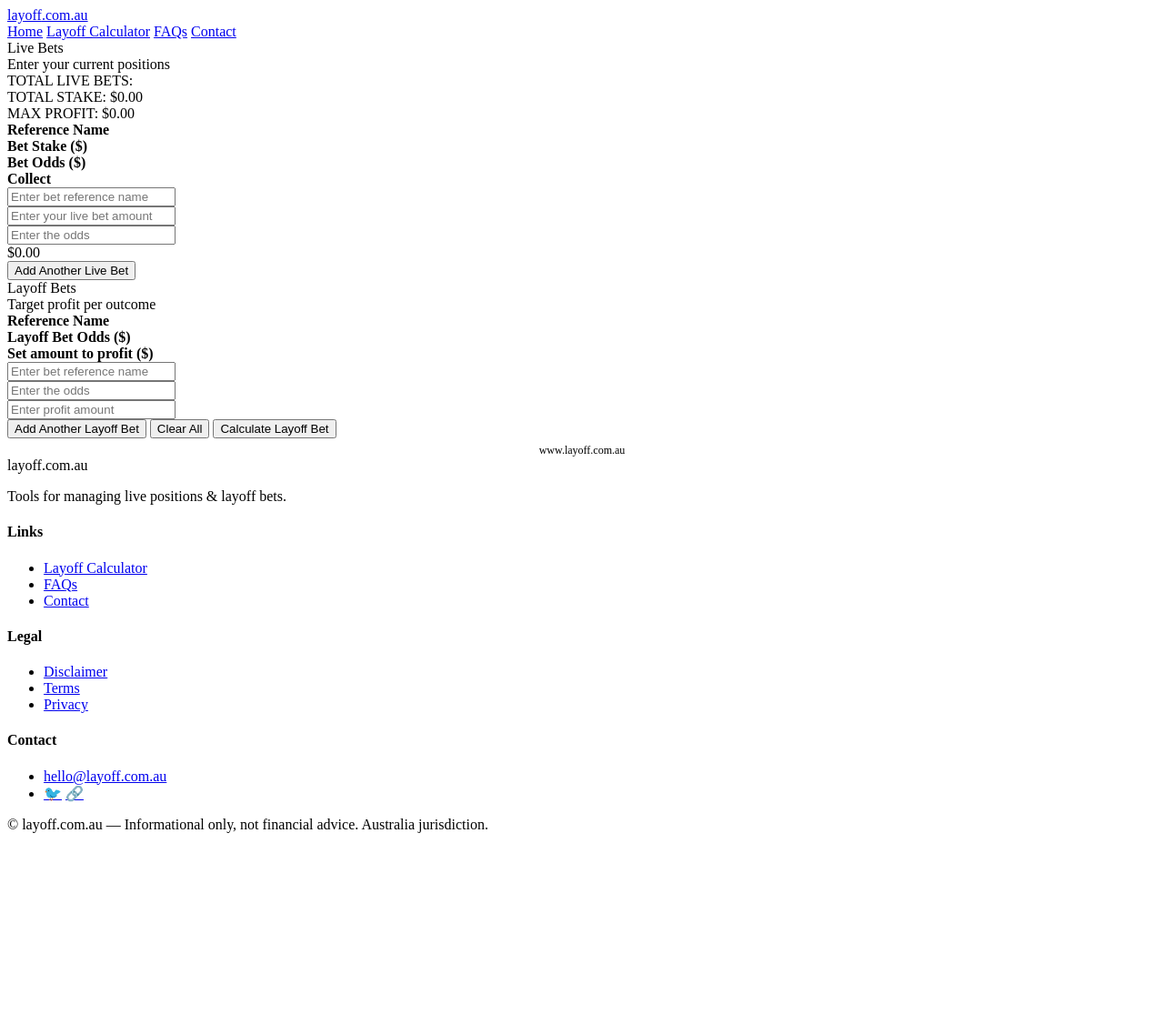
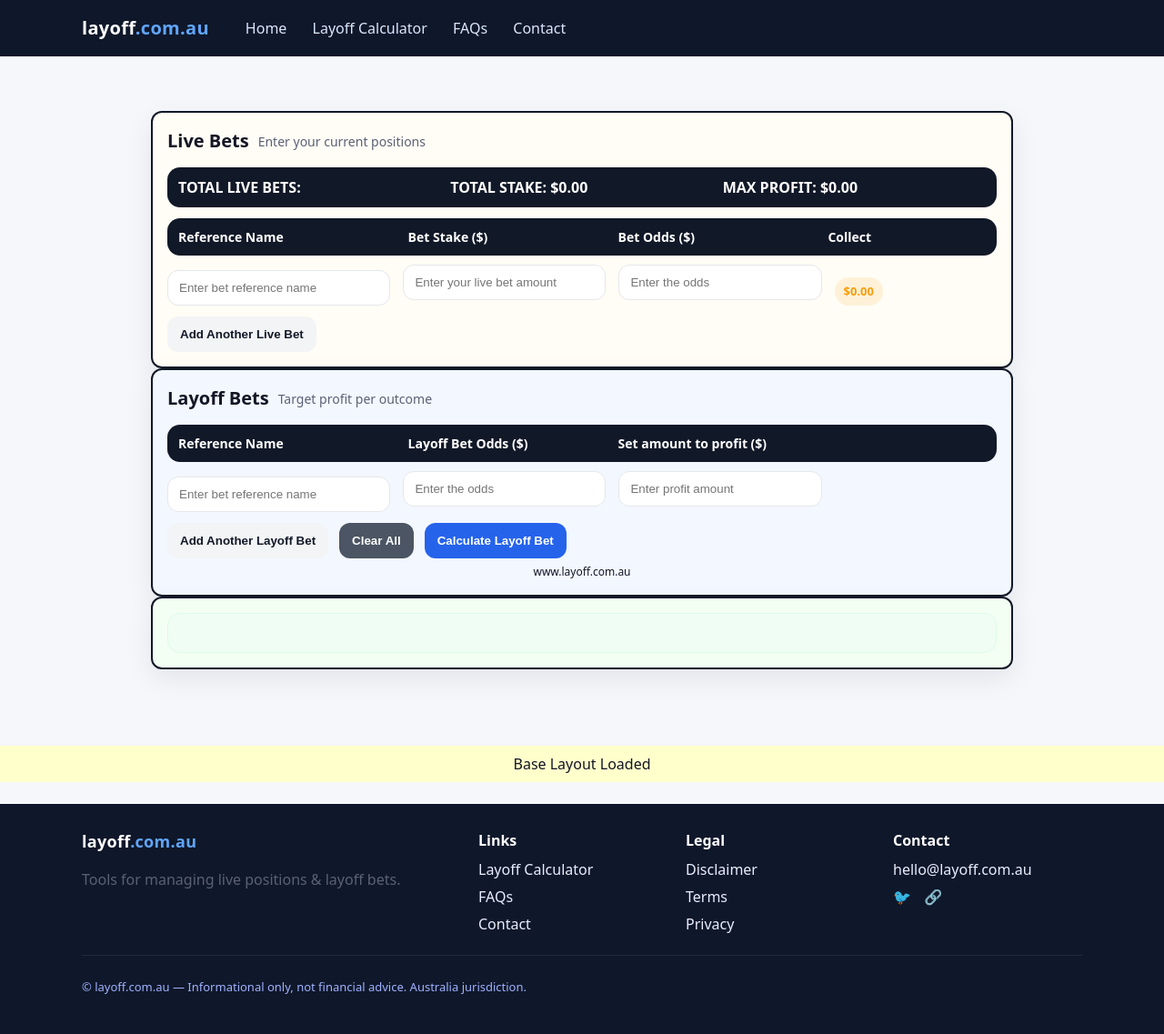
Before and after one commit to liampsmith44/layoff-site, a FastAPI app: template templates/calculator.html in a window 1280 px wide. Shown: the whole page at 91% size. Before the commit the page ends 916 px from the top, so only its background shows below. Run offline with FastAPI, Linux system fonts and the light colour scheme; the template is opened without the code that fills it, so the values that code supplies are empty.

Commit message:
Clean up: removed inline CSS from calculator and consolidated styles into static/styles.css

```diff
--- a/app.py
+++ b/app.py
@@ -1,11 +1,27 @@
-from fastapi import FastAPI, Request, Form
+from fastapi import FastAPI, Request
 from fastapi.responses import HTMLResponse
+from fastapi.staticfiles import StaticFiles
 from fastapi.templating import Jinja2Templates
-from fastapi.staticfiles import StaticFiles
 
 app = FastAPI()
+
+# serve /static (css, logos, etc.)
+app.mount("/static", StaticFiles(directory="static"), name="static")
+
 templates = Jinja2Templates(directory="templates")
 
 @app.get("/", response_class=HTMLResponse)
-def read_root(request: Request):
-    return templates.TemplateResponse("index.html", {"request": request})
+async def home(request: Request):
+    return templates.TemplateResponse("home.html", {"request": request})
+
+@app.get("/calculator", response_class=HTMLResponse)
+async def calculator(request: Request):
+    return templates.TemplateResponse("calculator.html", {"request": request})
+
+@app.get("/faqs", response_class=HTMLResponse)
+async def faqs(request: Request):
+    return templates.TemplateResponse("faqs.html", {"request": request})
+
+@app.get("/contact", response_class=HTMLResponse)
+async def contact(request: Request):
+    return templates.TemplateResponse("contact.html", {"request": request})
--- a/templates/base.html
+++ b/templates/base.html
@@ -4,7 +4,8 @@
   <meta charset="utf-8" />
   <meta name="viewport" content="width=device-width, initial-scale=1" />
   <title>{% block title %}Layoff{% endblock %}</title>
-  <link rel="stylesheet" href="{{ url_for('static', path='/styles.css') }}">
+<link rel="stylesheet" href="{{ url_for('static', path='styles.css') }}?v=2">
+
 </head>
 <body>
 
@@ -25,6 +26,7 @@
   <main class="site-main">
     {% block content %}{% endblock %}
   </main>
+<div style="background: #ffc; text-align:center; padding:8px;">Base Layout Loaded</div>
 
   <!-- Footer (editable) -->
   <footer class="site-footer">
--- a/templates/calculator.html
+++ b/templates/calculator.html
@@ -3,147 +3,7 @@
 {% block title %}Layoff Calculator{% endblock %}
 
 {% block head_extra %}
-<style>
-  :root{
-    --bg: #e9eef5;
-    --card: #ffffff;
-    --text: #1e1f24;
-    --muted: #6b7280;
-    --primary: #2563eb;
-    --primary-600:#1d4ed8;
-    --primary-700:#1e40af;
-    --accent: #d4af37;
-    --success:#16a34a;
-    --danger:#dc2626;
-    --warning:#f59e0b;
-    --border:#e5e7eb;
-    --shadow: 0 8px 20px rgba(15, 23, 42, .06);
-    --radius: 14px;
-    --gap: 14px;
-  }
 
-  .container{
-    max-width: 980px;
-    margin: 24px auto;
-    padding: 0 16px;
-  }
-
-  .card{
-    border-radius: 10px;
-    box-shadow: 0 6px 16px rgba(0, 0, 0, .05);
-    padding: 20px;
-    margin-bottom: 20px;
-  }
-  .card-live{
-    background:#fffdf5;
-    border: 2px solid #111827;
-  }
-  .card-layoff{
-    background:#f3f7ff;
-    border: 2px solid #111827;
-  }
-  .card-output{
-    background:#f3fff3;
-    border: 2px solid #111827;
-  }
-
-  .card-header{
-    display:flex; align-items:center; gap:10px; margin-bottom: 14px;
-  }
-  .card-title{ font-weight:700; font-size: 20px; }
-  .card-sub{ color:var(--muted); font-size: 14px; }
-
-  .summary-bar{
-    display:grid;
-    grid-template-columns: repeat(3, minmax(0,1fr));
-    gap: 10px;
-    padding: 10px 12px;
-    background:#111827;
-    color:#fff;
-    border-radius: var(--radius);
-    margin-bottom: 12px;
-    font-weight:600;
-  }
-
-  .bet-section-header{
-    display:grid;
-    grid-template-columns: 1.1fr 1fr 1fr 0.8fr;
-    gap:var(--gap);
-    align-items:center;
-    margin: 6px 0 10px;
-    padding:10px 12px;
-    color:#fff;
-    background:#111827;
-    border-radius:var(--radius);
-    font-size:14px;
-  }
-  .bet-section{
-    display:grid;
-    grid-template-columns: 1.1fr 1fr 1fr 0.8fr;
-    gap:var(--gap);
-    align-items:end;
-    margin-bottom: 10px;
-  }
-
-  label{font-size:13px;color:var(--muted);display:block;margin-bottom:6px}
-  .input{
-    width:100%;
-    border:1px solid var(--border);
-    border-radius: 12px;
-    padding: 11px 12px;
-    background:#fff;
-    color:var(--text);
-    transition: border-color .15s, box-shadow .15s, transform .03s ease;
-  }
-  .input:focus{
-    outline:none;
-    border-color: var(--primary);
-    box-shadow: 0 0 0 4px rgba(37,99,235,.15);
-  }
-  .input:active{ transform: translateY(0.5px); }
-
-  .actions{ display:flex; gap:10px; flex-wrap:wrap; margin-top: 12px; }
-  .btn{
-    border:0; border-radius:12px;
-    padding: 12px 14px; font-weight:600;
-    cursor:pointer; transition: filter .15s, transform .03s ease;
-  }
-  .btn-primary{ background: var(--primary); color:#fff; }
-  .btn-primary:hover{ filter: brightness(1.05); }
-  .btn-primary:active{ transform: translateY(0.5px); }
-  .btn-secondary{ background:#4b5563; color:#fff; }
-  .btn-ghost{ background:#f3f4f6; color:#111827; }
-  .btn:disabled{ opacity:.6; cursor:not-allowed; }
-
-  .badge{
-    display:inline-flex; align-items:center; gap:8px;
-    padding: 6px 10px; border-radius:999px; font-weight:600; font-size: 13px;
-  }
-  .badge.success{ background: rgba(22,163,74,.1); color: #16a34a; }
-  .badge.danger{  background: rgba(220,38,38,.10); color: #dc2626; }
-  .badge.warning{ background: rgba(245,158,11,.12); color: #f59e0b; }
-
-  .output{
-    background: #f0fdf4;
-    border:1px solid #dcfce7;
-    border-radius: var(--radius);
-    padding: 14px;
-    line-height:1.6;
-    min-height: 44px;
-  }
-  .profit { color: #16a34a; font-weight:600; }
-  .loss   { color: #dc2626; font-weight:600; }
-  .error  { color: #dc2626; font-size:12px; margin-top:6px }
-
-  @media (max-width: 900px){
-    .bet-section,.bet-section-header{ grid-template-columns: 1fr 1fr; }
-    .summary-bar{ grid-template-columns: 1fr; }
-  }
-  @media (max-width: 540px){
-    .actions{ position: sticky; bottom: 12px; z-index: 10 }
-    .btn-primary{ width:100% }
-  }
-</style>
 {% endblock %}
 
 {% block content %}
```
Also changed, not shown: templates/index.html (deleted, +0 -548 lines), styles.css (deleted).
